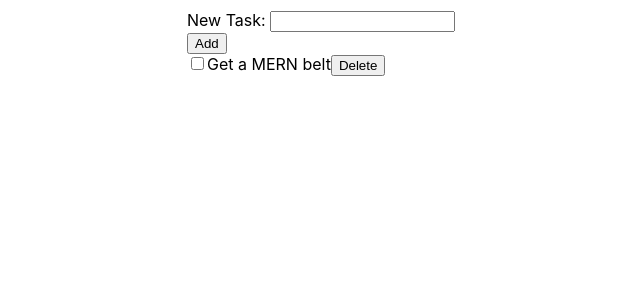
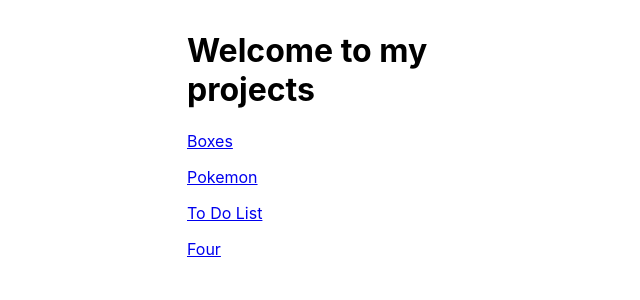
Before and after one commit to BenJensen2/MERN, a React (Create React App) app in the folder React/base_react_app/: page / in a window 1280 px wide. Shown: the top 300 px of the page, without its empty margins (303-943 px from the left). Built offline with nearby package versions, Linux system fonts and the light colour scheme.

Commit message:
Routing Practice Complete

```diff
--- a/React/base_react_app/package.json
+++ b/React/base_react_app/package.json
@@ -3,9 +3,11 @@
   "version": "0.1.0",
   "private": true,
   "dependencies": {
+    "@reach/router": "^1.3.4",
     "@testing-library/jest-dom": "^4.2.4",
     "@testing-library/react": "^9.5.0",
     "@testing-library/user-event": "^7.2.1",
+    "axios": "^0.19.2",
     "bootstrap": "^4.5.0",
     "react": "^16.13.1",
     "react-bootstrap": "^1.2.2",
--- a/React/base_react_app/src/App.js
+++ b/React/base_react_app/src/App.js
@@ -1,23 +1,30 @@
 // import React from 'react';
 import React from 'react';
+import { Router } from '@reach/router';
 import './App.css';
+import Welcome from './components/Routing/Welcome'
 // import Hook from './components/Hook/Hook'
 import Box from './components/Box/Box'
 // import Tabs from './components/Tab/Tabs'
 import ToDo from './components/ToDo/ToDo'
+import PokeAPI from './components/Pokemon/PokeAPI'
+import Four from './components/Routing/Four'
 
 function App() {
 
   // const [pokemon,setPokemon] = useState("")
 
-
-
-
   return (
     <div className="App">
-      {/* <Box/> */}
-      {/* <Tabs/> */}
-      <ToDo/>
+
+      <Router>
+        <Box path="/boxes"/>
+        <Welcome path="//"/>
+        <Four path ="/:id/:word/:color" />
+        {/* <Tabs path="/tabs"/> */}
+        <PokeAPI path="/pokemon"/>
+        <ToDo path="/todo"/>
+      </Router>
     </div>
   );
 }
--- a/React/base_react_app/src/components/Box/Box.js
+++ b/React/base_react_app/src/components/Box/Box.js
@@ -1,6 +1,7 @@
 import React, {useState} from 'react';
 import BoxForm from './BoxForm'
 import BoxDisplay from './BoxDisplay'
+import { Link } from '@reach/router';
 
 const Box = (props) => {
 
@@ -29,6 +30,7 @@ const Box = (props) => {
 
   return(
     <div>
+      <Link to ="/">Go Home</Link>
       <BoxForm
           boxes = {boxes}
           setBoxes = {setBoxes}
--- /dev/null
+++ b/React/base_react_app/src/components/Pokemon/PokeAPI.js
@@ -0,0 +1,48 @@
+import React, { useState, useEffect } from "react";
+import { Link } from '@reach/router';
+const PokeAPI = (props) => {
+  const [pokedata, setPokedata] = useState("");
+
+
+  const getPokemon = () =>{
+    let apiUrl = "https://pokeapi.co/api/v2/pokemon";
+    fetch(apiUrl)
+      .then((response) => {
+        return response.json();
+      })
+      .then((response) => {
+        setPokedata(response)
+        console.log(pokedata.results);
+      })
+      .catch((err) => {
+        console.log(err);
+      });
+
+      // console.log(pokedata)
+  };
+  const fetchHandler = (e) => {
+    getPokemon();
+    // let count = response.count;
+    // console.log(count)
+
+
+}
+
+  const [people, setPeople] = useState([]);
+
+  useEffect(() => {
+    // getPokemon();
+
+  });
+
+  return (
+    <div>
+      <p>
+        <Link to ="/">Go Home</Link>
+      </p>
+      <button onClick={fetchHandler}>Fetch</button>
+    </div>
+  );
+};
+
+export default PokeAPI;
--- /dev/null
+++ b/React/base_react_app/src/components/Routing/Four.js
@@ -0,0 +1,25 @@
+import React, {useState} from 'react';
+import { Link } from '@reach/router';
+
+
+const Four = (props) => {
+
+  return(
+    <div>
+      <Link to ="/">Go Home</Link>
+      <p>
+        <p>
+          The Number is: {props.id}
+        </p>
+        <p>
+          The Word is: {props.word}
+        </p>
+        <p>
+          The Color is: <span style={{backgroundColor: `${props.color}`,color:"white"}}> {props.color}</span>
+        </p>
+      </p>
+    </div>
+  )
+}
+
+export default Four;
--- /dev/null
+++ b/React/base_react_app/src/components/Routing/Welcome.js
@@ -0,0 +1,26 @@
+import React from 'react';
+import { Link } from '@reach/router';
+
+const Welcome = (props) => {
+  return(
+    <div>
+      <h1>
+        Welcome to my projects
+      </h1>
+      <p>
+        <Link to = "/boxes">Boxes</Link>
+      </p>
+      <p>
+        <Link to = "/pokemon">Pokemon</Link>
+      </p>
+      <p>
+        <Link to = "/todo">To Do List</Link>
+      </p>
+      <p>
+        <Link to = "/4/hello/blue">Four</Link>
+      </p>
+    </div>
+  )
+}
+
+export default Welcome;
--- a/React/base_react_app/src/components/ToDo/ToDo.js
+++ b/React/base_react_app/src/components/ToDo/ToDo.js
@@ -1,6 +1,7 @@
 import React, {useState} from 'react';
 import TaskForm from './TaskForm'
 import TaskDisplay from './TaskDisplay'
+import { Link } from '@reach/router';
 
 const ToDo = (props) => {
 
@@ -41,6 +42,7 @@ const checkHandler = (e,idx) => {
 
   return(
     <div>
+      <Link to ="/">Go Home</Link>
       <TaskForm
         tasks = {tasks}
         setTasks = {setTasks}
```
Also changed, not shown: 2 other files (tests, documents, lock files or other folders).
